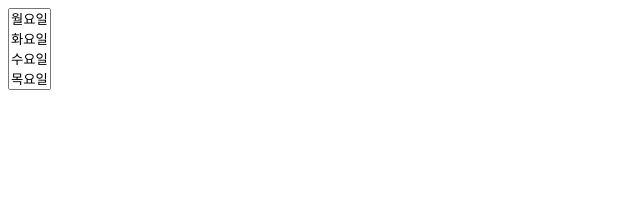
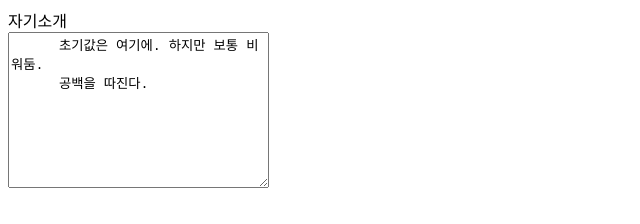
Before and after one commit to nihil-green-code/guide, a plain HTML site: page index.html in a window 1280 px wide. Shown: the whole page, without its empty margins (0-640 px from the left). Drawn offline with Linux system fonts and the light colour scheme.

Commit message:
2022 0826 커스텀 속성까지

```diff
--- a/index.html
+++ b/index.html
@@ -12,15 +12,13 @@
 </head>
 
 <body>
-  <select name="day" multiple size="4">
-    <option value="monday">월요일</option>
-    <option value="tuesday">화요일</option>
-    <option value="wednesday">수요일</option>
-    <option value="thursday">목요일</option>
-    <option value="friday">금요일</option>
-    <option value="saturday">토요일</option>
-    <option value="sunday">일요일</option>
-  </select>
+  <label for="bio">자기소개</label>
+  <div>
+    <textarea name="bio" id="bio" cols="30" rows="10">
+      초기값은 여기에. 하지만 보통 비워둠.
+      공백을 따진다.
+    </textarea>
+  </div>
 </body>
 
 </html>
```
Also changed, not shown: 6 other files.
